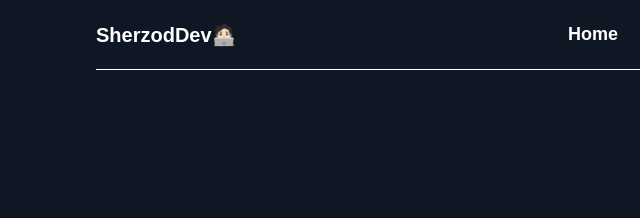
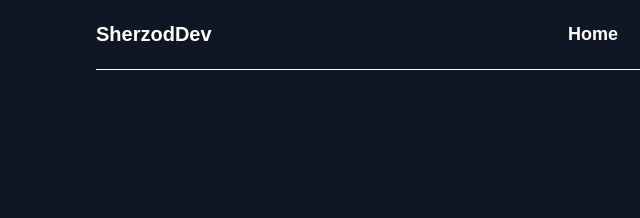
Before and after one commit to SherzodbekDeveloper/SherzodCoder, a plain HTML site: page index.html in a window 1280 px wide. Shown: the top 218 px of the page, 0-640 px from the left. Drawn offline with nearby package versions, Linux system fonts and the light colour scheme.

Commit message:
Uzgartdmde

```diff
--- a/index.html
+++ b/index.html
@@ -15,7 +15,7 @@
     <header  id="home" >
         <nav>
             <div class="logo">
-                <a href="">SherzodDev🧑🏻‍💻</a>
+                <a href="">SherzodDev</a>
             </div>
             <ul>
                 <li> <a href="#home">Home</a></li>
```
